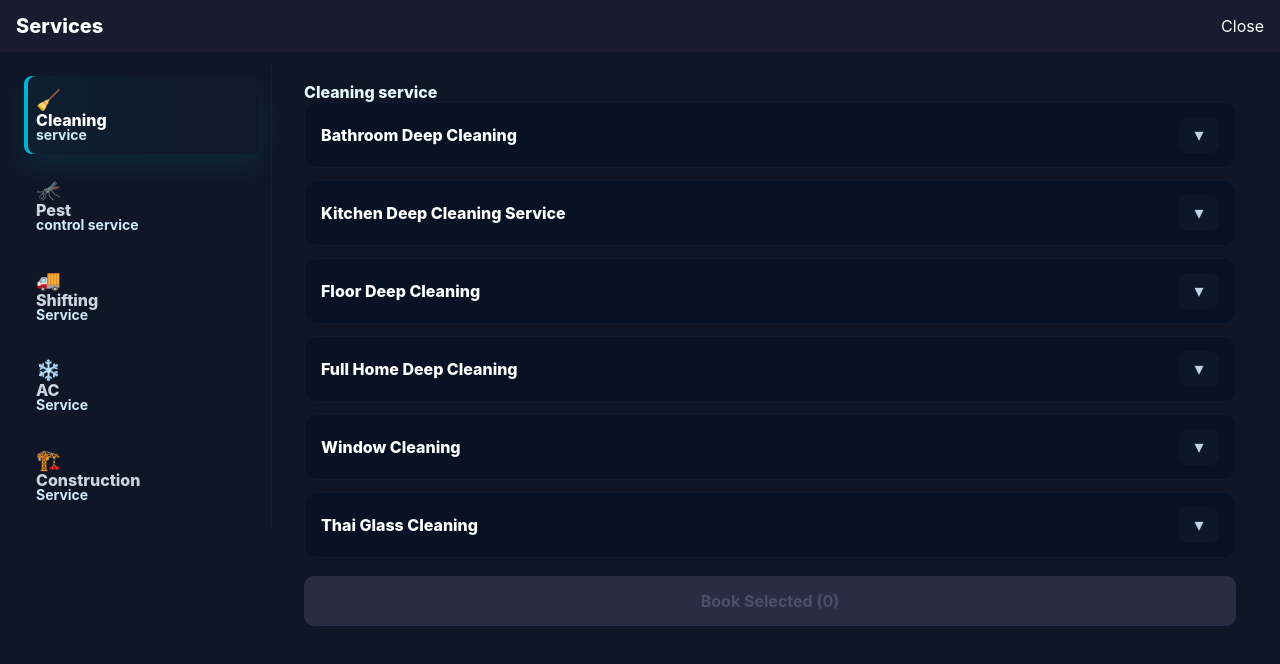
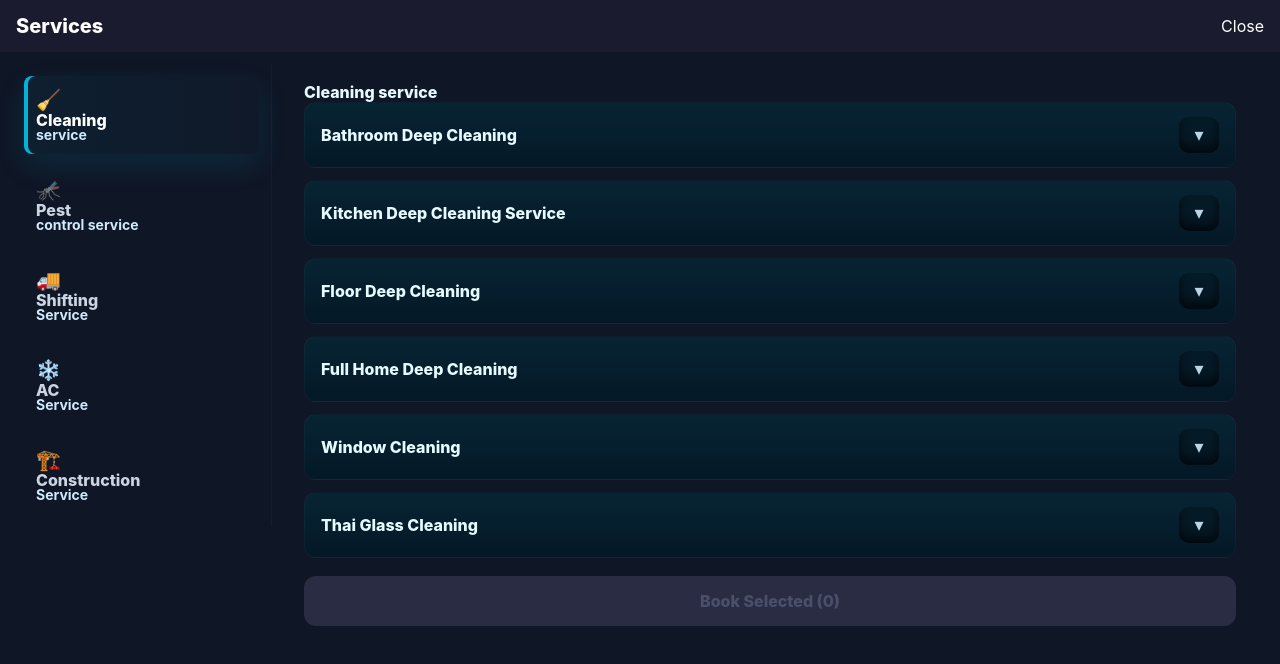
Before and after one commit to RetroRabiul/HTService, a Next.js app: page /all-services in a window 1280 px wide. Shown: the top 664 px of the page. Built offline with nearby package versions, Linux system fonts and the light colour scheme.

Commit message:
Style: match Booking modal to Services UI (colors, shadows, text)

```diff
--- a/styles/BookingModal.module.css
+++ b/styles/BookingModal.module.css
@@ -66,7 +66,8 @@
 .overlay {
   position: fixed;
   inset: 0;
-  background: rgba(0, 0, 0, 0.75);
+  /* softer, slightly bluish dim like the services page */
+  background: linear-gradient(to top, rgba(2,8,20,0.86), rgba(2,8,20,0.50));
   z-index: 2000;
   display: flex;
   align-items: center;
@@ -75,7 +76,8 @@
 }
 
 .modal {
-  background: #1a1b2e;
+  /* match the dark navy gradient used in the services window */
+  background: linear-gradient(180deg, #071324, #0b1b2a);
   border-radius: 16px;
   width: 100%;
   max-width: 420px;
@@ -83,7 +85,8 @@
   overflow: hidden;
   display: flex;
   flex-direction: column;
-  box-shadow: 0 24px 64px rgba(0, 0, 0, 0.6);
+  box-shadow: 0 40px 120px rgba(2,10,30,0.8), inset 0 1px 0 rgba(255,255,255,0.02);
+  border: 1px solid rgba(255,255,255,0.02);
 }
 
 /* Services modal specific layout (two-column on desktop) */
@@ -106,8 +109,8 @@
 
 /* dark variant for subservice cards used on the services page */
 .subserviceCardDark {
-  background: #071324;
-  color: #fff;
+  background: linear-gradient(180deg,#072433,#041827);
+  color: #e6fbff;
   padding: 14px 16px;
   border-radius: 12px;
   border: 1px solid rgba(255,255,255,0.03);
@@ -117,7 +120,7 @@
   cursor: pointer;
   transition: transform 0.12s, box-shadow 0.12s, background 0.12s;
 }
-.subserviceCardDark:hover { transform: translateY(-4px); box-shadow: 0 18px 40px rgba(0,0,0,0.35); }
+.subserviceCardDark:hover { transform: translateY(-3px); box-shadow: 0 22px 56px rgba(1,6,18,0.6); }
 
 /* card focus (keyboard) */
 .subserviceCardDark:focus {
@@ -134,9 +137,10 @@
   display: flex;
   align-items: center;
   justify-content: center;
-  border-radius: 8px;
-  background: rgba(255,255,255,0.02);
+  border-radius: 10px;
+  background: rgba(0,0,0,0.18);
   color: #cfeafd;
+  box-shadow: inset 0 -6px 10px rgba(0,0,0,0.6);
 }
 
 /* open state for subservice card: lighter background and visible border */
@@ -144,7 +148,7 @@
   background: linear-gradient(180deg, #072433, #041827);
   color: #e9fbff;
   border: 1px solid rgba(0,180,216,0.22);
-  box-shadow: 0 18px 40px rgba(0,20,30,0.45);
+  box-shadow: 0 24px 56px rgba(0,18,28,0.55);
 }
 
 /* also make the list text inside slightly lighter when open */
@@ -161,13 +165,15 @@
   /* keep header visible above body scrolling */
   z-index: 2200;
   background: transparent;
+  color: #e6fbff;
 }
 
 .title {
   font-size: 18px;
-  font-weight: 700;
-  color: #fff;
+  font-weight: 800;
+  color: #e6fbff;
   text-align: center;
+  text-shadow: 0 1px 0 rgba(0,0,0,0.6);
 }
 
 .backBtn {
@@ -213,6 +219,7 @@
   -webkit-overflow-scrolling: touch;
   scrollbar-width: thin;
   scrollbar-color: #2e3050 transparent;
+  color: #e6fbff;
 }
 
 /* ── Calendar ────────────────────────────── */
@@ -335,18 +342,19 @@
   display: block;
   width: 100%;
   padding: 15px;
-  background: #00B4D8;
-  color: #fff;
+  background: linear-gradient(90deg,#00B4D8,#009bb0);
+  color: #02121a;
   font-size: 16px;
-  font-weight: 700;
+  font-weight: 800;
   border: none;
-  border-radius: 10px;
+  border-radius: 12px;
   cursor: pointer;
-  transition: background 0.2s, transform 0.15s;
+  transition: transform 0.15s, box-shadow 0.18s;
   margin-bottom: 14px;
+  box-shadow: 0 10px 30px rgba(0,180,216,0.18);
 }
-.nextBtn:hover:not(:disabled) { background: #009abd; transform: translateY(-1px); }
-.nextBtn:disabled { background: #2a2c44; color: #4a4f6a; cursor: not-allowed; transform: none; }
+.nextBtn:hover:not(:disabled) { transform: translateY(-2px); box-shadow: 0 14px 36px rgba(0,180,216,0.22); }
+.nextBtn:disabled { background: #2a2c44; color: #4a4f6a; cursor: not-allowed; transform: none; box-shadow: none; }
 
 /* ── Footer Note ─────────────────────────── */
 .footerNote {
```
